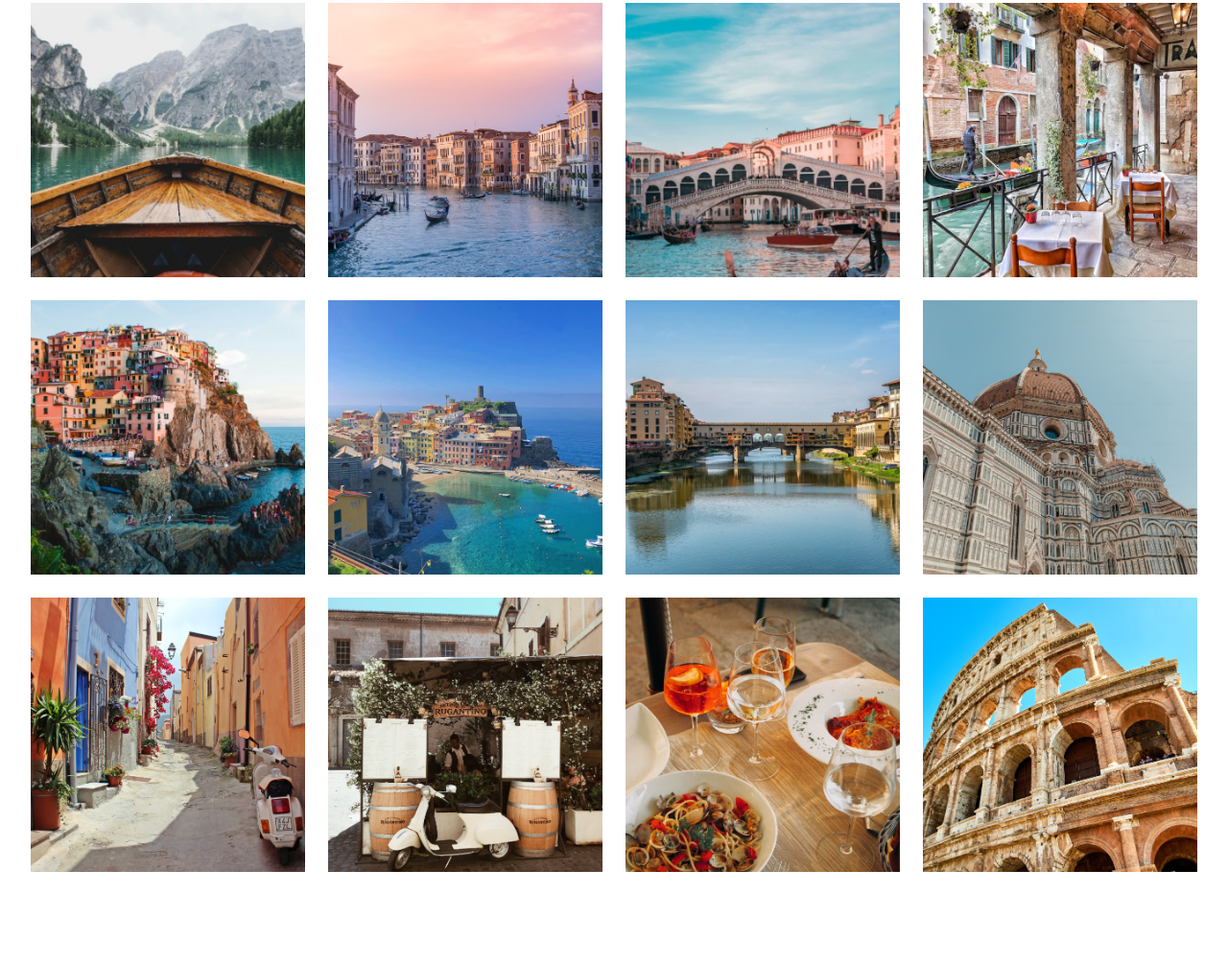
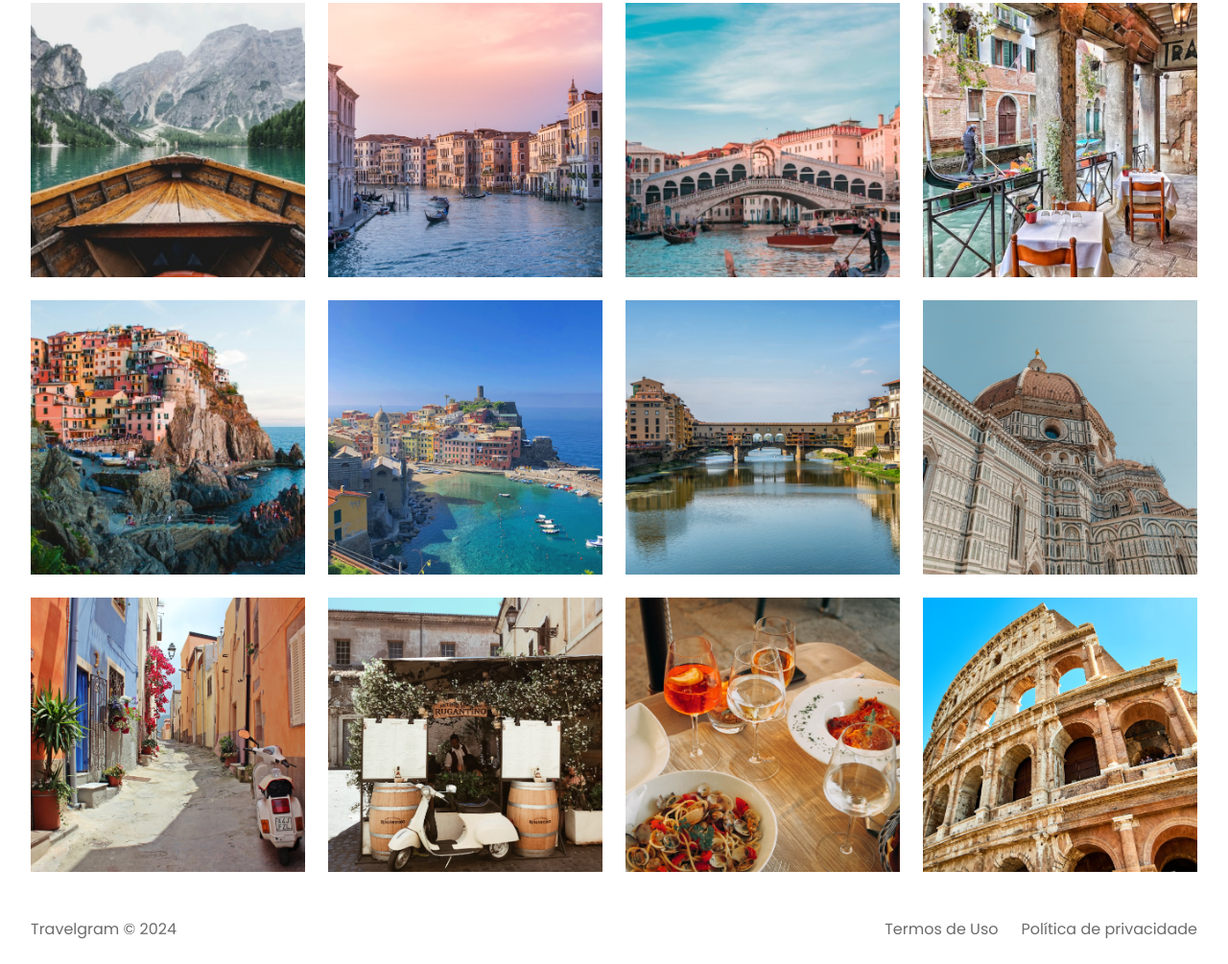
Before and after one commit to AyrtonYamashita/projeto-travelgram, a plain HTML site: page index.html in a window 1280 px wide. Shown: the part 357-1362 px from the top of the page at 96% size. Before the commit the page ends 1290 px from the top, so only its background shows below. Drawn offline with Linux system fonts and the light colour scheme.

Commit message:
footer done

```diff
--- a/index.html
+++ b/index.html
@@ -85,5 +85,10 @@
       <img src="./assets/images/Image 11.png" alt="..." />
       <img src="./assets/images/Image 12.png" alt="..." />
     </main>
+    <footer class="container">
+      <span>Travelgram &copy; 2024</span>
+      <span>Termos de Uso</span>
+      <span>Política de privacidade</span>
+    </footer>
   </body>
 </html>
--- /dev/null
+++ b/styles/footer.css
@@ -0,0 +1,9 @@
+footer{
+  display: flex;
+  gap: 24px;
+  padding-block: 24px;
+}
+
+footer span:nth-child(1){
+  margin-right: auto;
+}
--- a/styles/index.css
+++ b/styles/index.css
@@ -2,3 +2,4 @@
 @import url(./nav.css);
 @import url(./header.css);
 @import url(./main.css);
+@import url(./footer.css);
```
